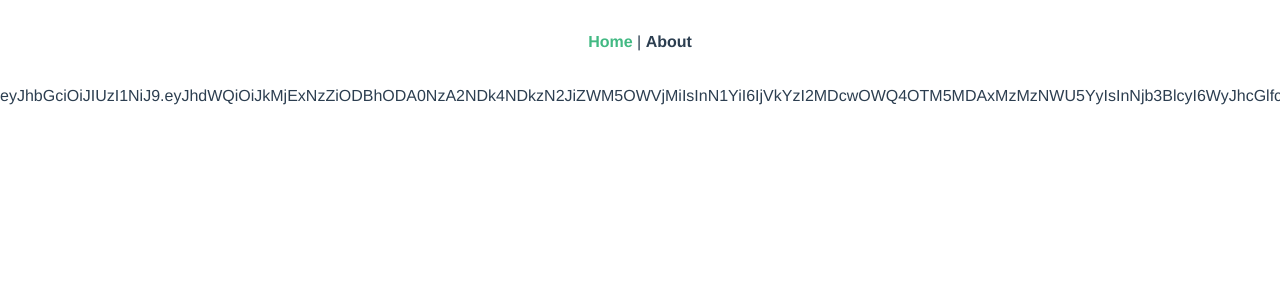
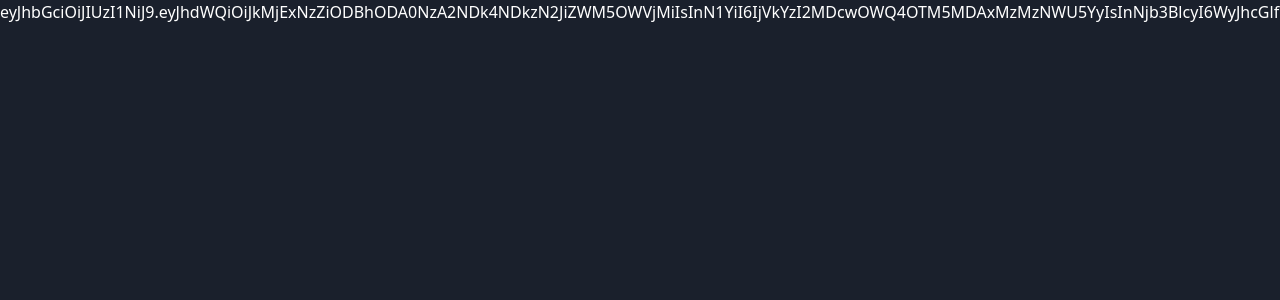
Before and after one commit to luiyongsheng/movie-app, a Vue app: page / in a window 1280 px wide. Shown: the top 300 px of the page. Built offline with nearby package versions, Linux system fonts and the light colour scheme.

Commit message:
Root Layout Restyle with Tailwind Classes

```diff
--- a/src/App.vue
+++ b/src/App.vue
@@ -1,32 +1,9 @@
 <template>
-  <div id="app">
-    <div id="nav">
-      <router-link to="/">Home</router-link> |
-      <router-link to="/about">About</router-link>
-    </div>
+  <div id="app" class="bg-gray-900 text-white flex min-h-screen">
     <router-view/>
   </div>
 </template>
 
 <style lang="scss">
-#app {
-  font-family: 'Avenir', Helvetica, Arial, sans-serif;
-  -webkit-font-smoothing: antialiased;
-  -moz-osx-font-smoothing: grayscale;
-  text-align: center;
-  color: #2c3e50;
-}
 
-#nav {
-  padding: 30px;
-
-  a {
-    font-weight: bold;
-    color: #2c3e50;
-
-    &.router-link-exact-active {
-      color: #42b983;
-    }
-  }
-}
 </style>
```
